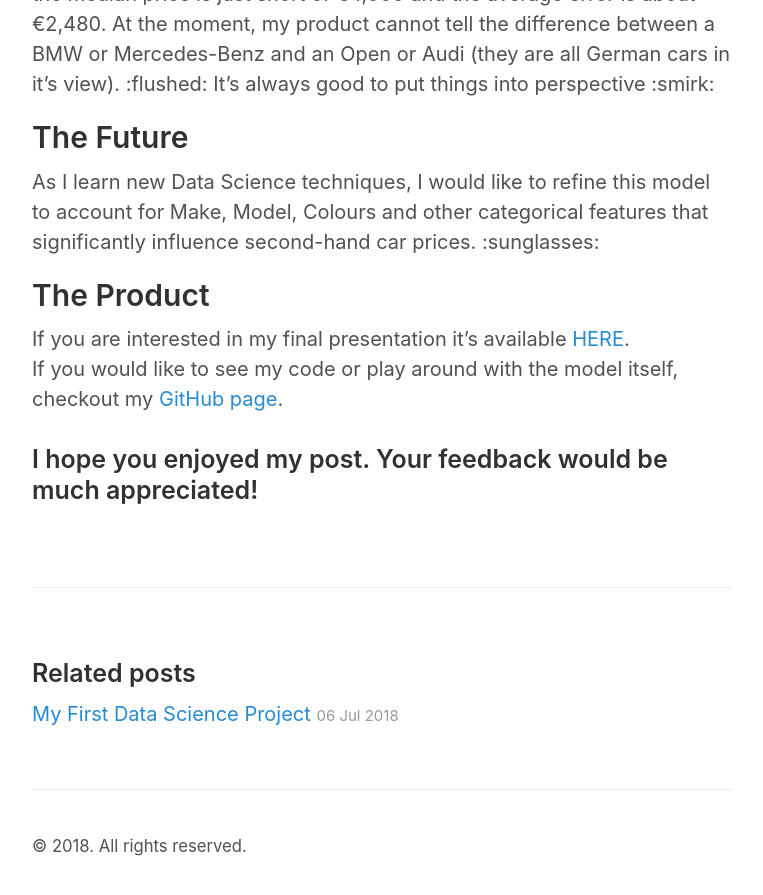
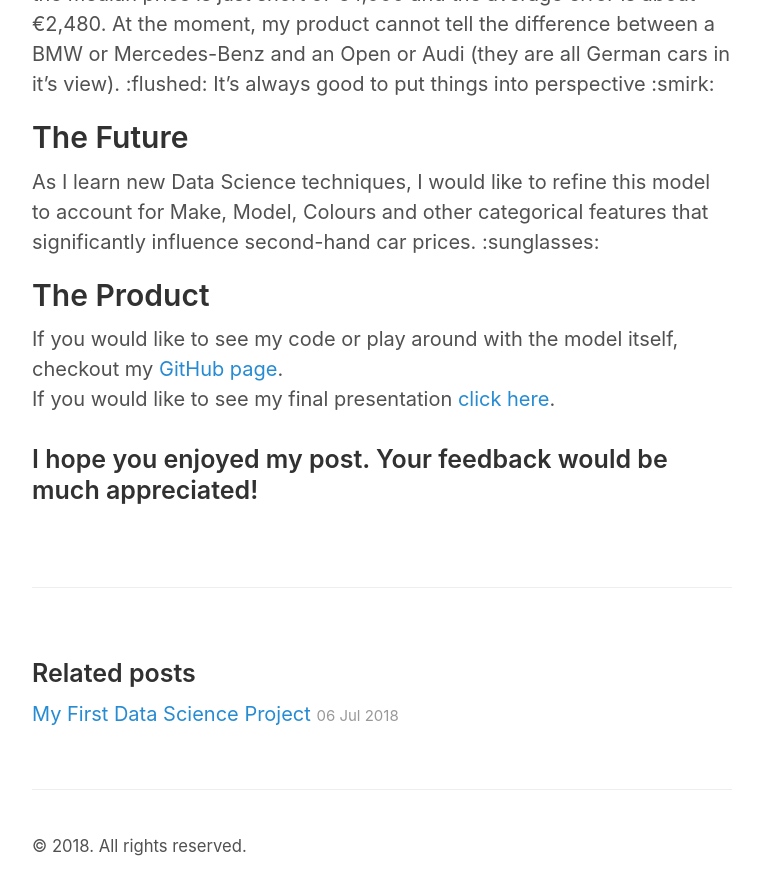
Before and after one commit to Auste1989/Auste1989.github.io, a Jekyll site: the page built from _posts/2018-07-22-car-price-predictor.md, in a window 1280 px wide and 900 px high, scrolled down 2516 px. Shown: the top 895 px of the window, without its empty margins (258-1021 px from the left). Built offline with Jekyll 4.4.1, drawn with Linux system fonts in a browser that asks for light colours.

Commit message:
Small updated to the Product line

```diff
--- a/_posts/2018-07-22-car-price-predictor.md
+++ b/_posts/2018-07-22-car-price-predictor.md
@@ -45,7 +45,6 @@ As I learn new Data Science techniques, I would like to refine this model to acc
 
 ## The Product
 
-If you are interested in my final presentation it's available [HERE](https://docs.google.com/presentation/d/1AWq3BJ6FTHG31dSinrZBUF_bDULnI8BUTrLn_kL36Q0/edit#slide=id.p).
 If you would like to see my code or play around with the model itself, checkout my [GitHub page](https://github.com/mastaus/metis_projects/tree/master/Car_Price_Estimation).
-
+If you would like to see my final presentation [click here](https://docs.google.com/presentation/d/1AWq3BJ6FTHG31dSinrZBUF_bDULnI8BUTrLn_kL36Q0/edit#slide=id.p).
 ### I hope you enjoyed my post. Your feedback would be much appreciated!
```
